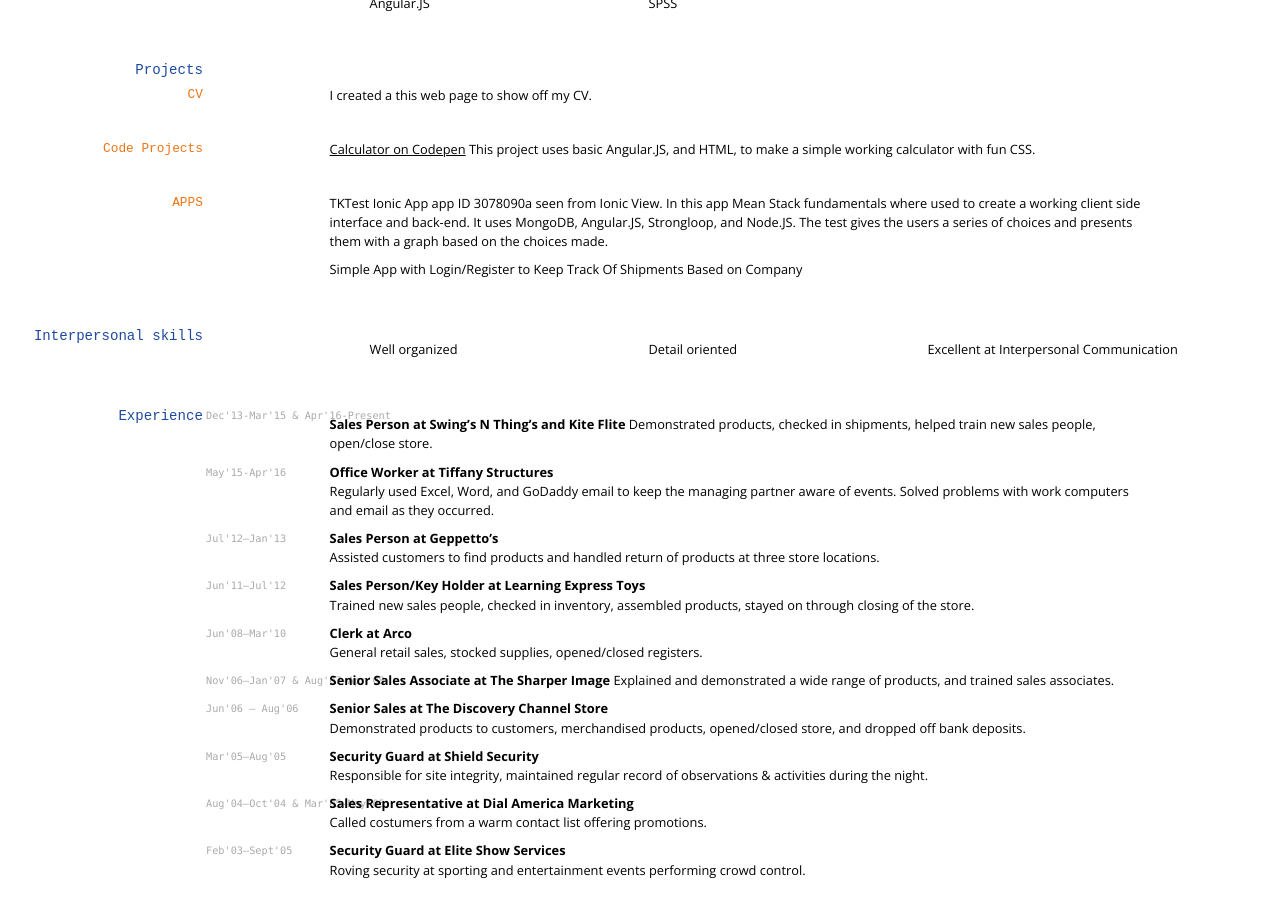
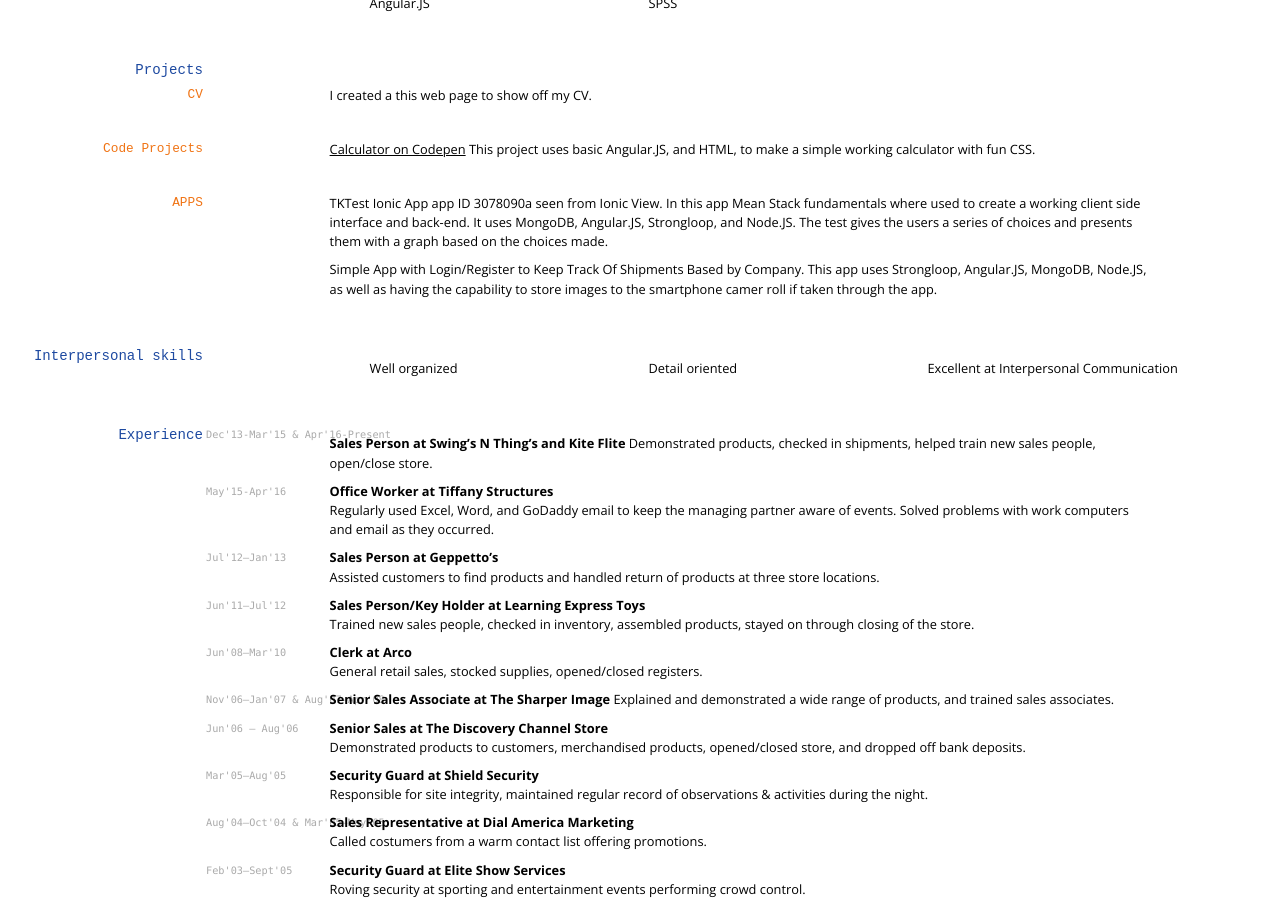
Before and after one commit to bdowlatshahiessf/bdowlatshahiessf.github.io, a Jekyll site: the page built from index.md, in a window 1280 px wide and 900 px high, scrolled down 697 px. Built offline with Jekyll 4.4.1, drawn with Linux system fonts in a browser that asks for light colours; nearby versions of some CDN libraries.

Commit message:
Update index.md

```diff
--- a/index.md
+++ b/index.md
@@ -71,7 +71,7 @@ I created a this web page to show off my CV.
 
 TKTest Ionic App app ID 3078090a seen from Ionic View. In this app Mean Stack fundamentals where used to create a working client side interface and back-end. It uses MongoDB, Angular.JS, Strongloop, and Node.JS. The test gives the users a series of choices and presents them with a graph based on the choices made.
 
-Simple App with Login/Register to Keep Track Of Shipments Based on Company
+Simple App with Login/Register to Keep Track Of Shipments Based by Company. This app uses Strongloop, Angular.JS, MongoDB, Node.JS, as well as having the capability to store images to the smartphone camer roll if taken through the app.
 
 
 ## Interpersonal skills
```
